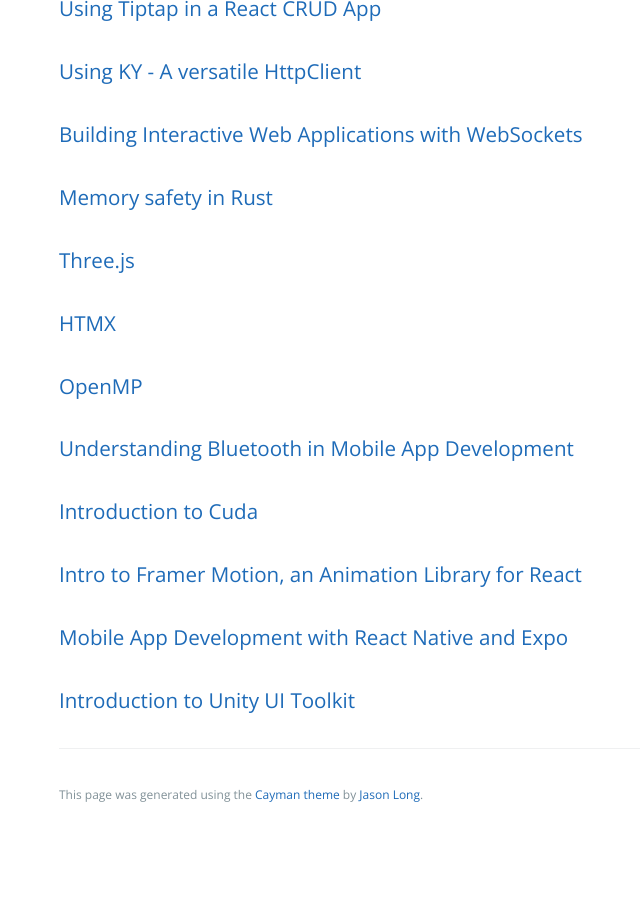
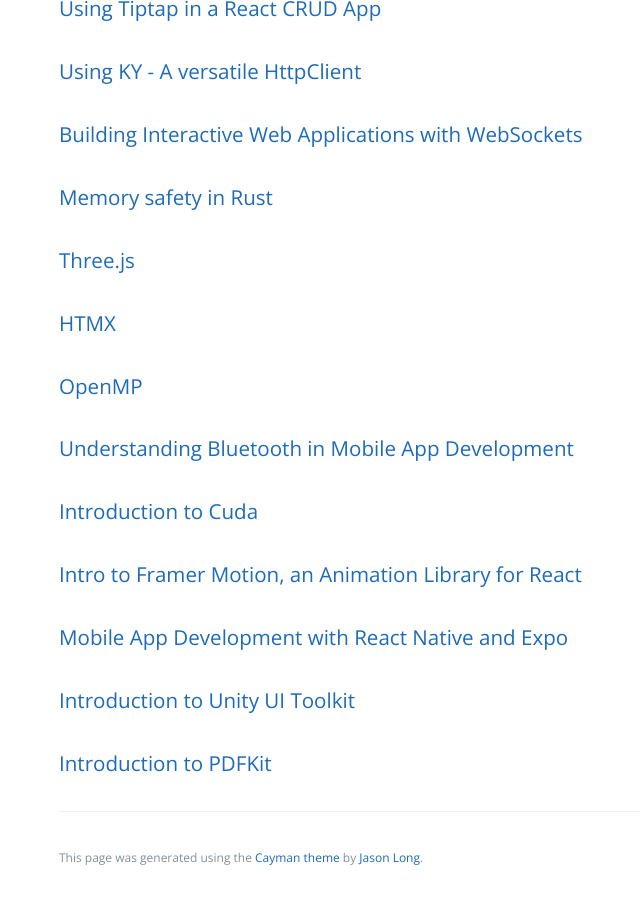
Before and after one commit to learning-software-engineering/learning-software-engineering.github.io, a Jekyll site: the page built from Topics/Tech_Stacks.md, in a window 1280 px wide and 900 px high, scrolled down 6139 px. Shown: the whole window, without its empty margins (165-805 px from the left). Built offline with Jekyll 4.4.1, drawn with Linux system fonts in a browser that asks for light colours; our own code applies the rules of GitHub Pages for plain Markdown files; before the commit the page ends 6976 px from its top, so only the background shows below that.

Commit message:
PDFKit to techstacks

```diff
--- a/Topics/Tech_Stacks.md
+++ b/Topics/Tech_Stacks.md
@@ -205,3 +205,5 @@
 ### [Mobile App Development with React Native and Expo](./Tech_Stacks/React_Native_and_Expo.md)
 
 ### [Introduction to Unity UI Toolkit](./Tech_Stacks/Unity_UI_Toolkit.md)
+
+### [Introduction to PDFKit](./Tech_Stacks/PDFKit.md)
```
